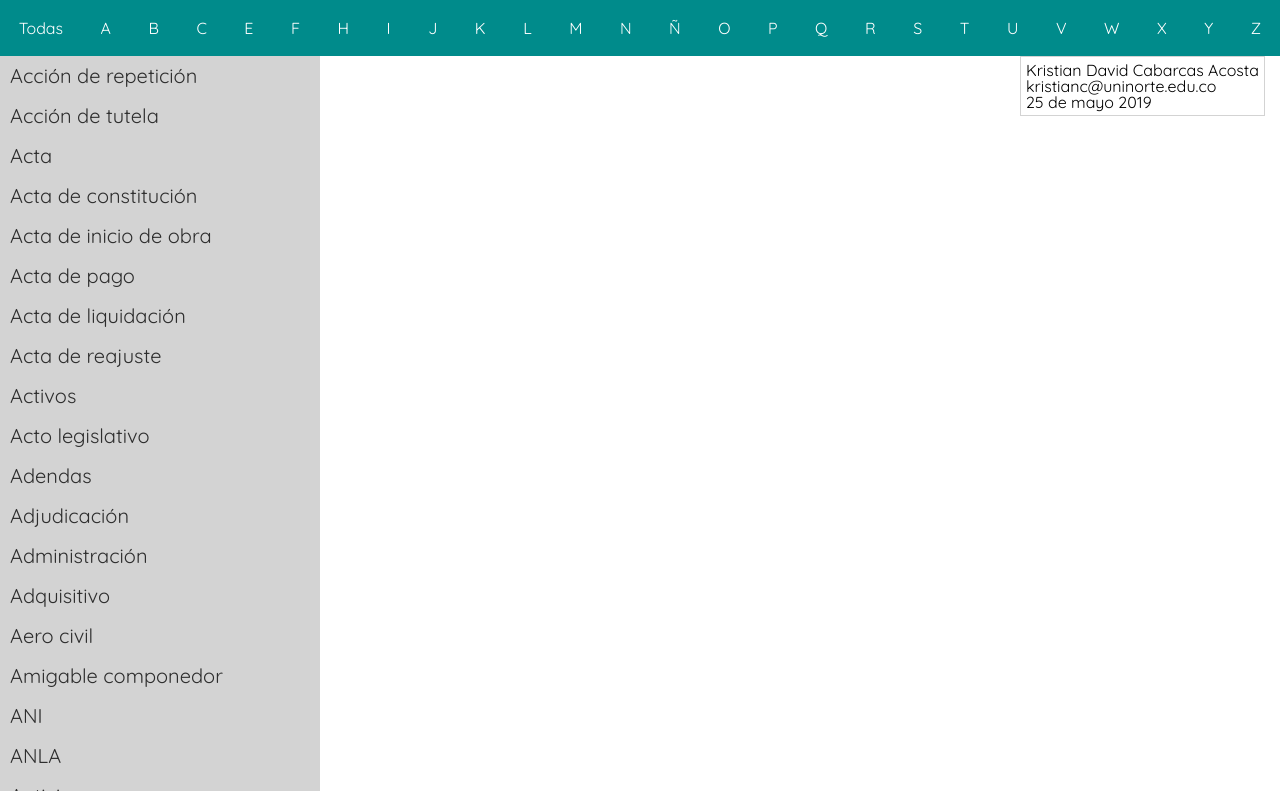
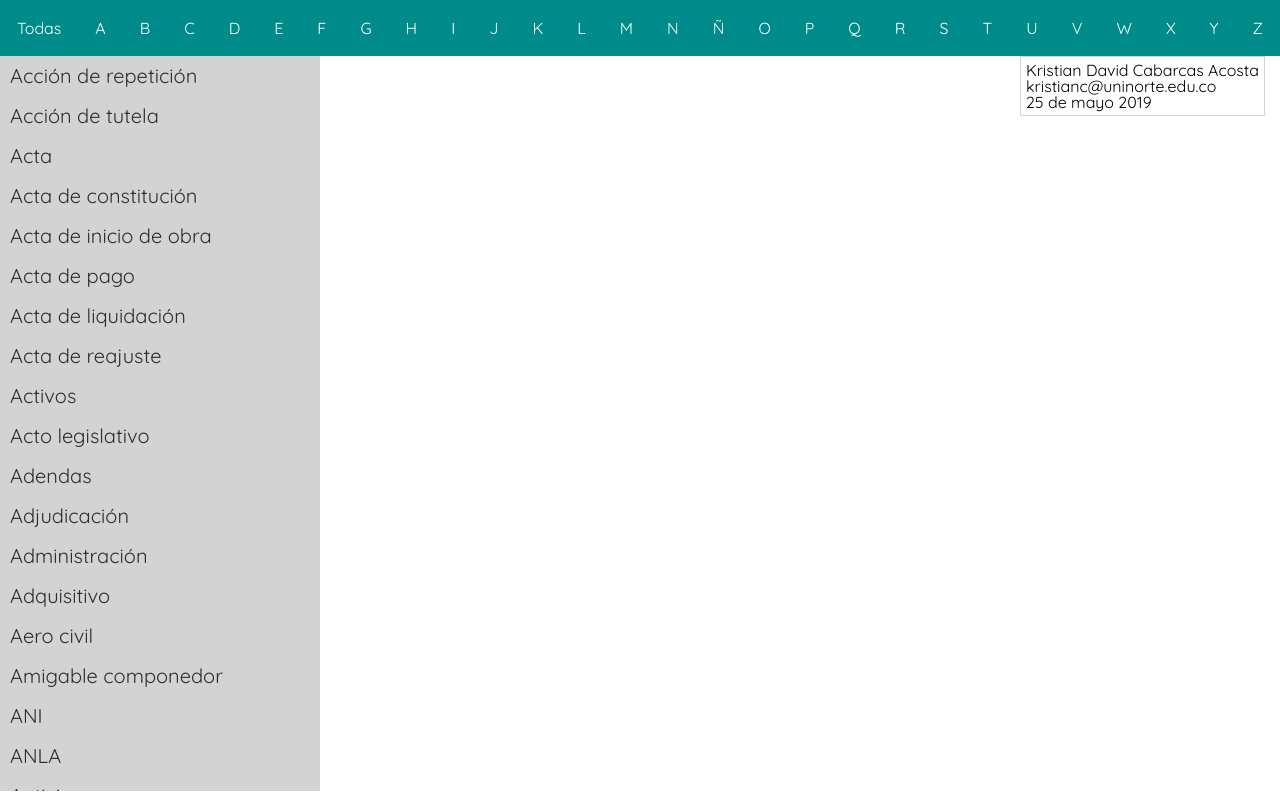
Before and after one commit to gabrieljim/Enciclopedia, an Angular app: page / in a window 1280 px wide. Built offline with nearby package versions, Linux system fonts and the light colour scheme.

Commit message:
Faltaban la D y la G

```diff
--- a/src/app/navbar/navbar.component.ts
+++ b/src/app/navbar/navbar.component.ts
@@ -8,7 +8,7 @@ import { Component, OnInit, EventEmitter, Output } from '@angular/core';
 export class NavbarComponent implements OnInit {
 
   @Output() letterClicked = new EventEmitter<any>();
-  letters=["Todas","A","B","C","E","F","H","I","J","K","L","M","N","Ñ","O","P","Q","R","S","T","U","V","W","X","Y","Z"]
+  letters=["Todas","A","B","C","D","E","F","G","H","I","J","K","L","M","N","Ñ","O","P","Q","R","S","T","U","V","W","X","Y","Z"]
   selectedLetter;
   constructor() { }
 
--- a/src/app/words.ts
+++ b/src/app/words.ts
@@ -39,7 +39,7 @@ export const WORDS: Word[] = [
     { name: "Barreras comunicativas", def: "Obstáculos que puedan surgir durante el proceso comunicativo. Estos factores impiden o dificultan la comunicación, deformando el mensaje u obstaculizando el proceso general de la comunicación.", trans:"Obstacles that may arise during the communicative process. These factors impede or hinder communication, distorting the message or hindering the general process of communication.", related: [] },
     { name: "Bitácora", def: "Es una libreta que se utiliza para anotar en ella cualquier situación que se presente durante el desarrollo de los trabajos de construcción que sea diferente a lo establecido en los anexos técnicos de contratación.", trans:"It is a notebook that is used to record in it any situation that occurs during the development of construction works that is different to what is established in the technical annexes of contracting.", related: [] },
     { name: "Cabildo abierto", def: "Es la reunión pública de los concejos distritales, municipales o de las juntas administradoras locales, en la cual los habitantes pueden participar directamente con el fin de discutir asuntos de interés para la comunidad.", trans:"It is the public meeting of the district councils, municipal or local administrative boards, in which the inhabitants can participate directly in order to discuss matters of interest to the community.", related: [] },
-    { name: "Caducidad", def: "Facultad excepcional que tiene el estado para terminar mediante el cacto administrativo motivado, el contrato antes de su vencimiento por incumplimiento por parte  del contratista.", trans:"Exceptional power that the state has to terminate through the motivated administrative cactus, the contract before its expiration due to breach by the contractor.", related: [] },
+    { name: "Caducidad", def: "Facultad excepcional que tiene el estado para terminar mediante el acto administrativo motivado, el contrato antes de su vencimiento por incumplimiento por parte  del contratista.", trans:"Exceptional power that the state has to terminate through the motivated administrative act, the contract before its expiration due to breach by the contractor.", related: [] },
     { name: "Cámara de comercio", def: "Son personas jurídicas sin ánimo de lucro, de carácter corporativo y gremial, sujetas en la ejecución de todos sus actos de administración, gestión y contratación al  derecho privado, las cuales tienen como fines defender y estimular los intereses generales del empresariado en Colombia, y llevar los registros mercantil, de las entidades sin ánimo del lucro y el registro único de proponentes delegados legalmente, sin que formen parte integrante de la administración pública ni al régimen legal aplicable a las entidades que forman parte de la misma.", trans:"They are non-profit legal entities, of a corporate and professional nature, subject to the execution of all their acts of administration, management and contracting to private law, which are intended to defend and stimulate the general interests of business in Colombia, and to carry the mercantile registers of non-profit entities and the sole registry of legally authorized proponents, without forming an integral part of the public administration or the legal regime applicable to the entities that are part of it.", related: [] },
     { name: "Cartel de la toga", def: "Es un caso de corrupción judicial y política de Colombia, en el cual miembros de la Corte Suprema de Justicia de Colombia, a través de fiscales anticorrupción, obtenían dinero a cambio de demorar o desviar procesos en contra de quienes sobornaban.", trans:"It is a case of judicial and political corruption in Colombia, in which members of the Supreme Court of Justice of Colombia, through anti-corruption prosecutors, obtained money in exchange for delaying or diverting proceedings against those who bribed.", related: [] },
     { name: "Castigo de la bondad", def: "Hacer las cosas bien pero las cosas se revierten para mal. Ser bueno trae consecuencias negativas en materia contractual.", trans:"Doing things well but things are reversed for the worse. Being good brings negative consequences in contractual matters.", related: [] },
```
